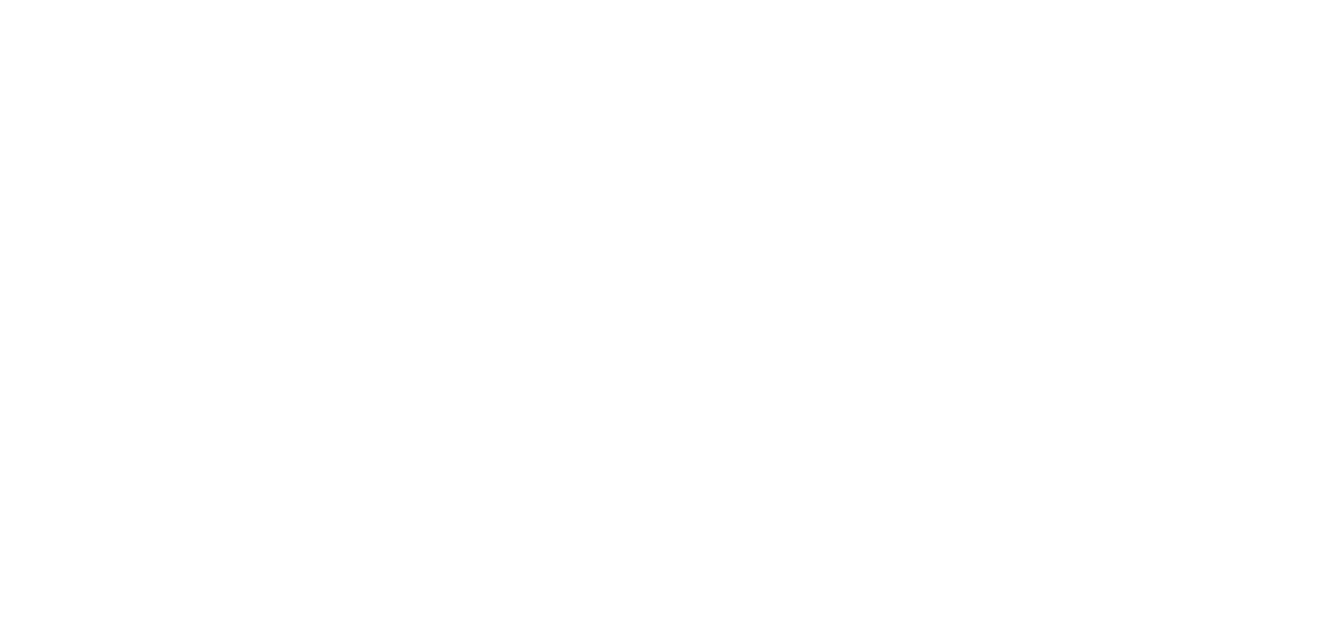
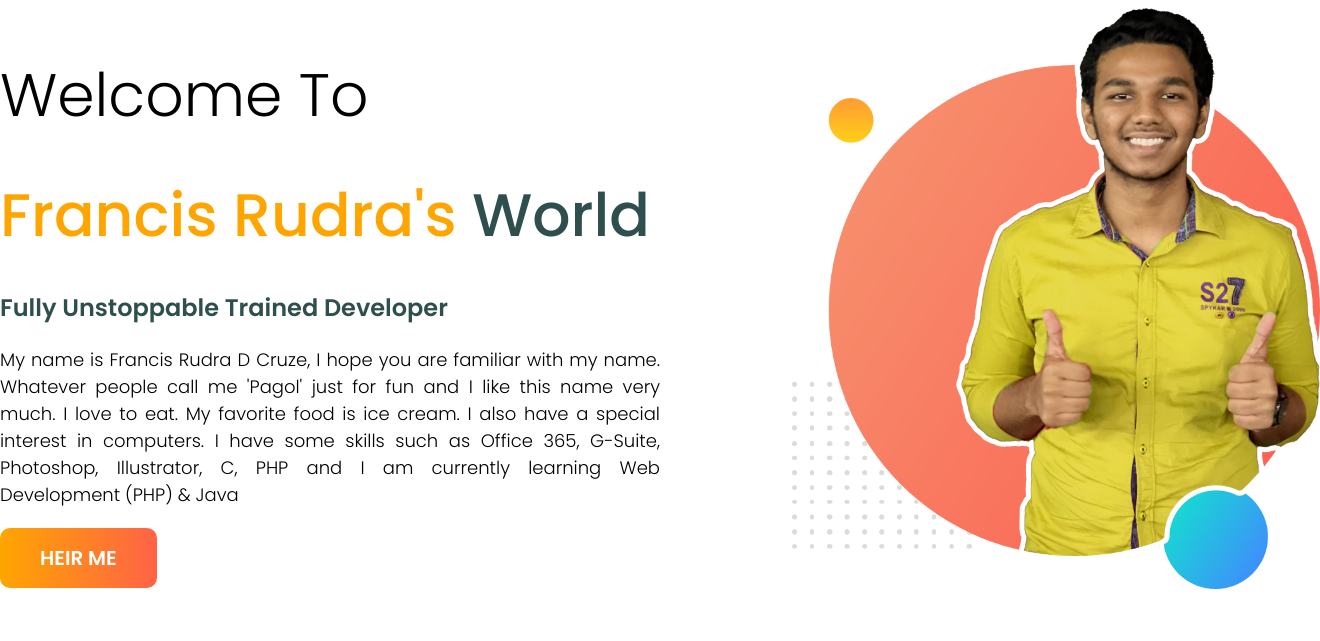
Before and after one commit to rudradcruze/developer-portfolio, a plain HTML site: page index.html in a window 1280 px wide. Shown: the whole page, 1320 px wide, since content can reach past the window. Drawn offline with Linux system fonts and the light colour scheme.

Commit message:
Hero section complete

```diff
--- a/index.html
+++ b/index.html
@@ -16,5 +16,26 @@
 </head>
 <body>
 
+    <section>
+        <div class="container">
+            <div class="hero">
+                <div class="welcome-text half-width">
+                    <h2>Welcome To</h2>
+                    <h1><span>Francis Rudra's</span> World</h1>
+                    <p class="slogan-text">Fully Unstoppable Trained developer</p>
+                    <p>
+                        My name is Francis Rudra D Cruze, I hope you are familiar with my name. Whatever people call me 'Pagol' just for fun and I like this name very much.
+
+                        I love to eat. My favorite food is ice cream. I also have a special interest in computers. I have some skills such as Office 365, G-Suite, Photoshop, Illustrator, C, PHP and I am currently learning Web Development (PHP) & Java
+                    </p>
+                    <a href="#" class="btn-primary">Heir Me</a>
+                </div>
+                <div class="welcome-image half-width">
+                    <img src="images/francis-rudra-hero.png" alt="Francis Rudra D Cruze">
+                </div>
+            </div>
+        </div>
+    </section>
+
 </body>
 </html>
--- a/style.css
+++ b/style.css
@@ -9,3 +9,77 @@ body {
     font-family: 'Poppins', sans-serif;
     box-sizing: border-box;
 }
+
+/* Reusable components */
+.container {
+    width: 1320px;
+    margin: 0 auto;
+}
+
+.btn-primary {
+    text-decoration: none;
+    font-size: 20px;
+    text-transform: uppercase;
+    color: #fff;
+    font-weight: 600;
+    background-image: linear-gradient(90deg, orange, tomato);
+    padding: 15px 40px;
+    display: inline-block;
+    border-radius: 10px;
+    -webkit-border-radius: 10px;
+    -moz-border-radius: 10px;
+    -ms-border-radius: 10px;
+    -o-border-radius: 10px;
+    margin-top: 20px;
+}
+
+/* Hero Section */
+section .hero {
+    display: flex;
+}
+
+.half-width {
+    width: 50%;
+}
+
+.hero .welcome-image {
+    text-align: right;
+}
+
+.hero .welcome-image img {
+    width: 80%;
+}
+
+.hero .welcome-text {
+    padding: 50px 0;
+}
+
+.hero .welcome-text h2, h1 {
+	font-size: 60px;
+	font-weight: 300;
+}
+
+.hero .welcome-text h1 {
+    font-weight: 500;
+    padding: 30px 0;
+    color: darkslategrey;
+}
+
+.hero .welcome-text h1 span {
+    color: orange;
+}
+
+.hero .welcome-text p.slogan-text {
+	font-weight: 600;
+	font-size: 24px;
+	text-transform: capitalize;
+	padding-bottom: 20px;
+    color: darkslategray;
+}
+
+.hero .welcome-text p {
+    font-size: 18px;
+    line-height: 1.5;
+    font-weight: 300;
+    text-align: justify;
+}
```
